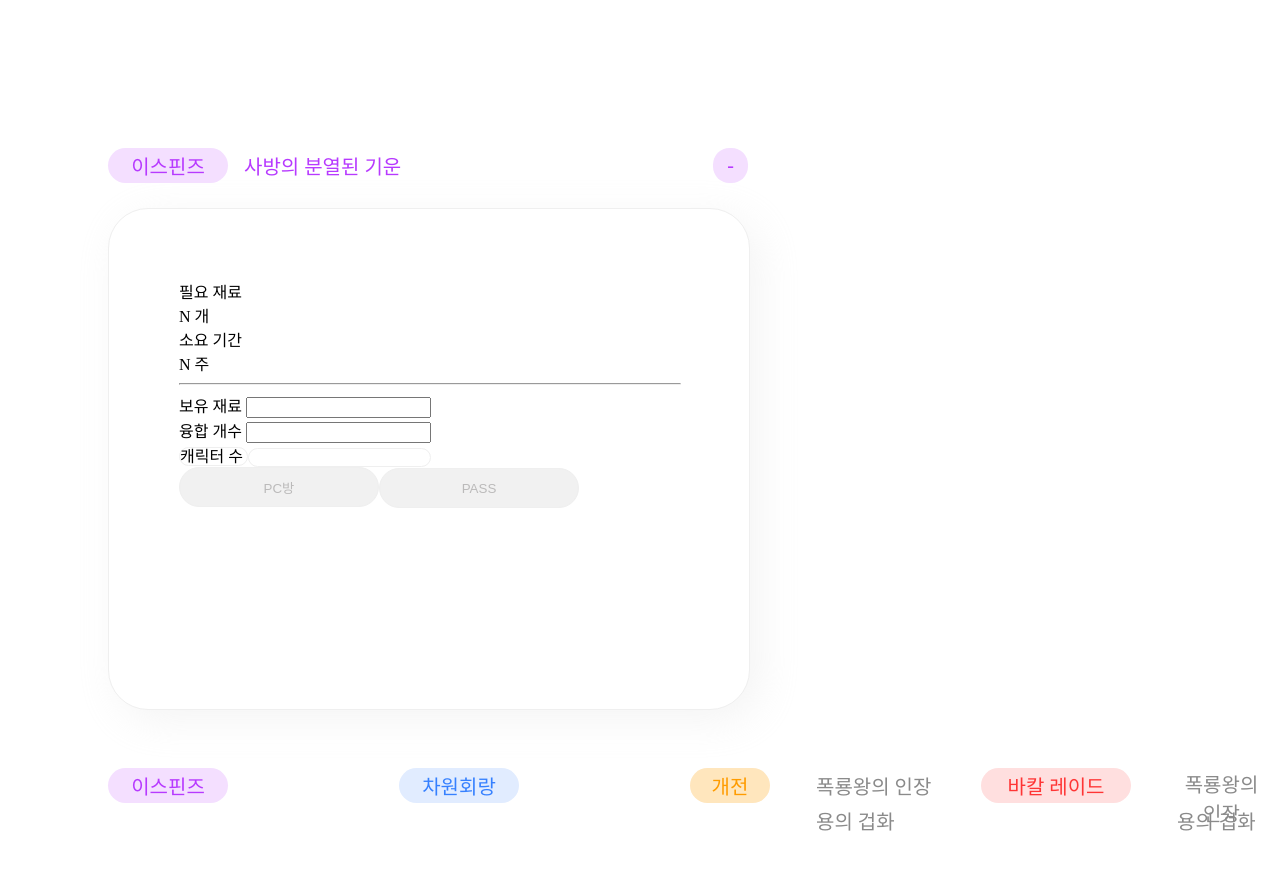
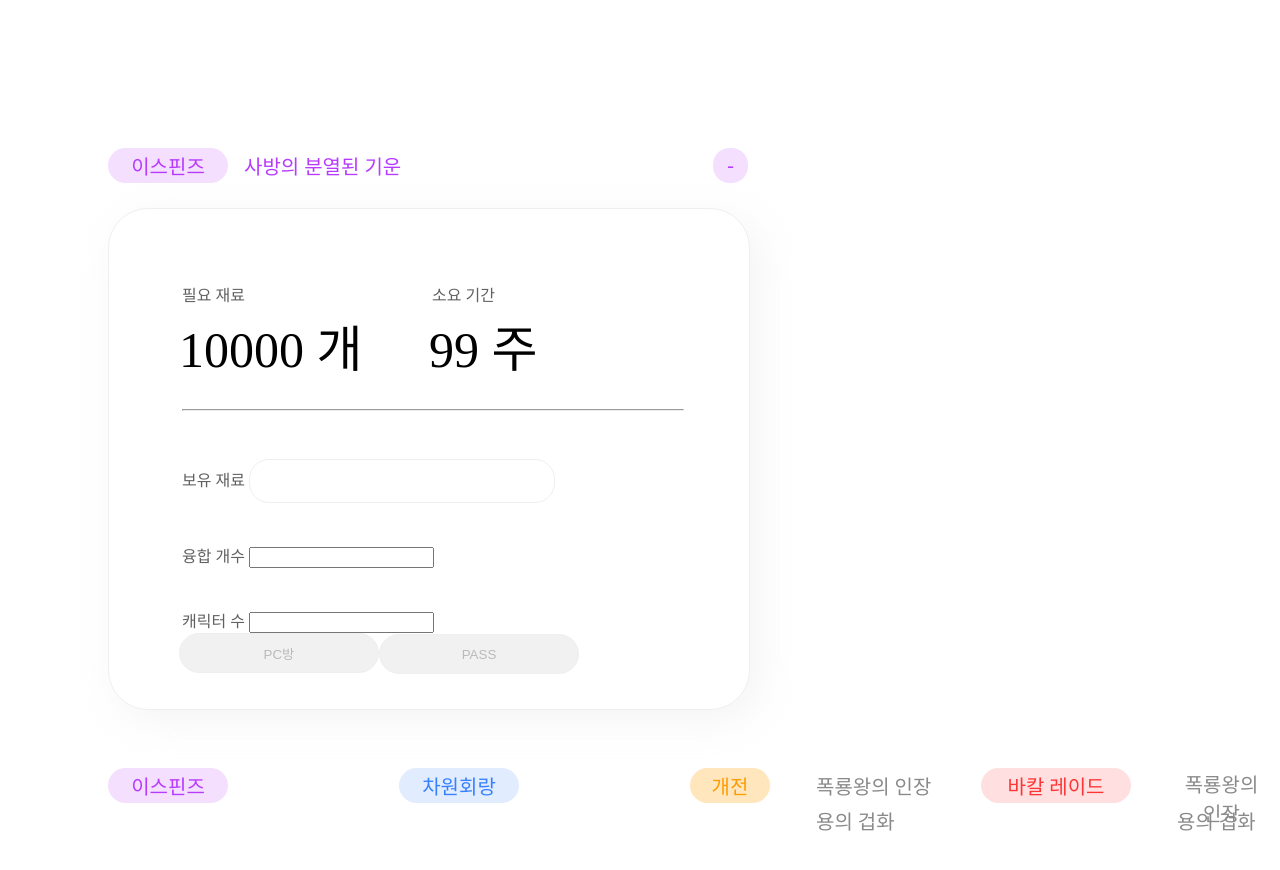
Before and after one commit to euntaek419/your-materials, a Vue app: page / in a window 1280 px wide. Both pictures are taken after a click on the button "이스핀즈". Shown: the top 870 px of the page. Built offline with nearby package versions, Linux system fonts and the light colour scheme; a web font is replaced by a local one.

Commit message:
2023/06/05_정렬 작업 1차

```diff
--- a/src/App.vue
+++ b/src/App.vue
@@ -14,7 +14,7 @@
       </div>
 
       <div v-if="Materials1 == true" class="main">
-        <Materials1 :ItemData="ItemData" @Open0="Open1()"></Materials1>
+        <Materials1 :ItemData="ItemData" @Open1="Open1()"></Materials1>
       </div>
     </div>
 
--- a/src/assets/materialdata.js
+++ b/src/assets/materialdata.js
@@ -12,6 +12,7 @@ export default [
     },
     {
         name : '차원회랑',
+        itemname : '흐릿한 기억의 조각',
         buyneed : 360, // 차원회랑 필요 재료
         getitem : 54, // 3단 클리어시 획득 재료
         shareitem : 36,
--- a/src/components/Materials0.vue
+++ b/src/components/Materials0.vue
@@ -18,27 +18,36 @@
 
     <div class="Material0_mainbox">
         <div class="Material0_padding">
-          <div>필요 재료</div>
-          <div>N 개</div>
+            <div class="Material0_padding_box">
+              <div class="Material0_padding_box1">
+                <div class="gray">필요 재료</div>
+                <div class="big">10000 개</div>
+              </div>
 
-          <div>소요 기간</div>
-          <div>N 주</div>
+              <div class="Material0_padding_box2">
+                <div class="gray">소요 기간</div>
+                <div class="big">99 주</div>
+              </div>
+            </div>
 
-          <hr style="width:500px;">
+          <hr style="width:500px; margin-left:3px;">
 
-          <div>
-            <label class="Material0_have"> 보유 재료 </label>
-            <input class="Material0_have">
+          <div class="Materials0_input_box">
+            <label class="gray"> 보유 재료
+              <input class="Materials0_have">
+            </label>
           </div>
 
-          <div>
-            <label class="Material0_need"> 융합 개수 </label>
-            <input class="Material0_need">
+          <div class="Materials0_input_box">
+            <label class="gray"> 융합 개수
+              <input class="Materials0_need">
+            </label>
           </div>
 
-          <div>
-            <label class="Material0_character"> 캐릭터 수 </label>
-            <input class="Material0_character">
+          <div class="Materials0_input_box">
+            <label class="gray"> 캐릭터 수
+              <input class="Materials0_character">
+            </label>
           </div>
 
           <div>
@@ -128,6 +137,41 @@ export default {
     padding : 70px;
 }
 
+.Material0_padding_box{
+    display: flex;
+    padding-bottom : 20px;
+}
+
+.Material0_padding_box1{
+    width: 250px;
+}
+.Material0_padding_box2{
+    width: 250px;
+}
+
+.gray{
+    color:#616161;
+    padding:3px;
+}
+
+.big{
+    font-size: 50px;
+}
+
+.Materials0_input_box{
+    padding-top:40px;
+}
+
+.Materials0_have{
+    border-radius: 20px;
+    border: solid 1px #efefef;
+    background-color: #fff;
+    outline: none;
+    text-align: center;
+    width: 300px;
+    height: 40px;
+}
+
 .bonus_btn{
     width: 200px;
     height: 40px;
--- a/src/components/Materials1.vue
+++ b/src/components/Materials1.vue
@@ -3,22 +3,22 @@
 
 
     <div class="Materials1_topbox">
-        <button class="title01" disabled>
+        <button class="Materials1_title01" disabled>
             {{ ItemData[1].name }}
         </button>
 
-        <button class="title02" disabled>
+        <button class="Materials1_title02" disabled>
             {{ ItemData[1].itemname }}
         </button>
 
-        <button class="title03" @click="$emit('Open1')">
+        <button class="Materials1_title03" @click="$emit('Open1')">
             -
         </button>
     </div>
 
     <div class="Materials1_mainbox">
         <div class="Materials1_padding">
-          <div>필요 재료</div>
+          <div class="gray">필요 재료</div>
           <div>N 개</div>
 
           <div>소요 기간</div>
@@ -78,12 +78,12 @@ export default {
     display: flex;
 }
 
-.title01 {
+.Materials1_title01 {
     width: 120px;
     height: 35px;
-    background-color: #f4dfff;
+    background-color: #e1ecff;
     font-size: 20px;
-    color : #b73aff;
+    color: #3680ff;
     border: none;
     outline: none;
     border-radius: 20px;
@@ -91,26 +91,26 @@ export default {
     margin-right: 10px;
 }
 
-.title02 {
+.Materials1_title02 {
     height: 35px;
     font-size: 20px;
     border: none;
     outline: none;
     background-color: transparent;
-    color: #b73aff;
+    color: #3680ff;
     font-family: 'GmarketSansTTFMedium';
 }
 
-.title03 {
+.Materials1_title03 {
     height: 35px;
     width: 35px;
     font-size: 20px;
     border: none;
     outline: none;
-    color: #b73aff;
+    color: #3680ff;
     font-family: 'GmarketSansTTFMedium';
     border-radius: 16.5px;
-    background-color: #f4dfff;
+    background-color: #e1ecff;
     margin-left: auto;
     cursor: pointer;
 }
```
